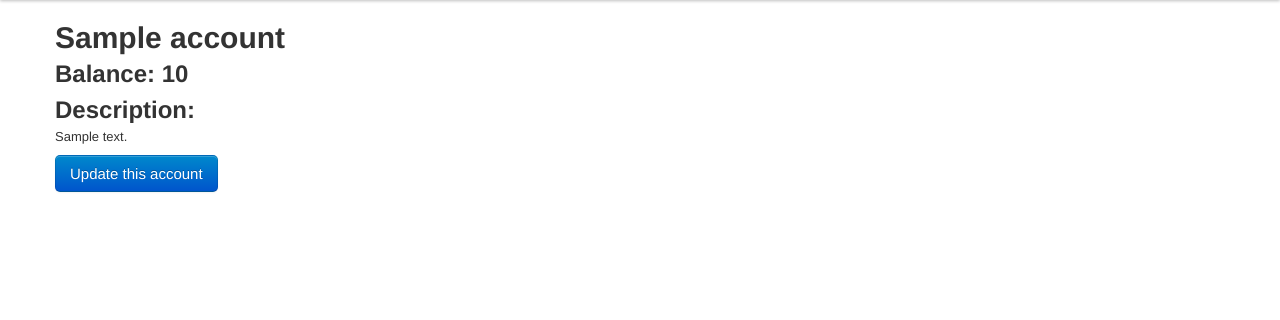
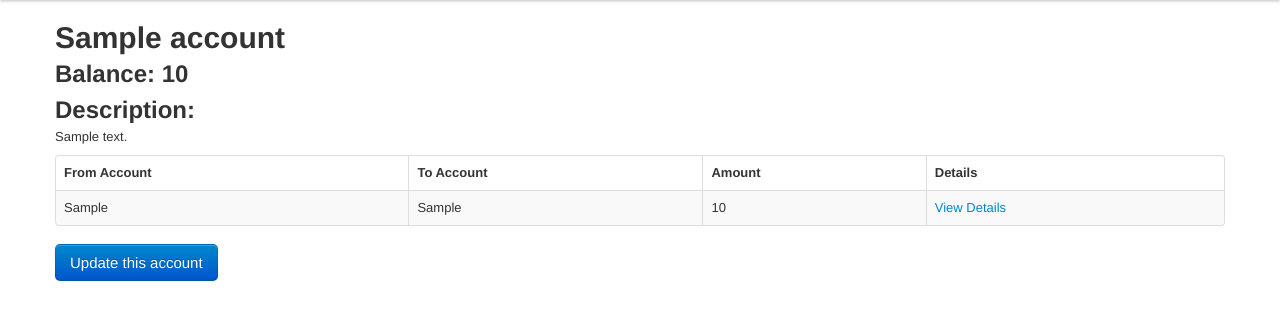
Before and after one commit to acm-uiuc/treasure-chest, a Django app: template treasureapp/templates/accounts/detail.html in a window 1280 px wide. Shown: the part 40-360 px from the top of the page. Run offline with Django 3.2, Linux system fonts and the light colour scheme; the template is opened without the code that fills it: most values are stand-ins (such as "Sample title", 1, 10 or a date in 2020).

Commit message:
Added transaction views on account page
Can now view all transactions on the account detail page. Resolves #20.

```diff
--- a/treasureapp/templates/accounts/detail.html
+++ b/treasureapp/templates/accounts/detail.html
@@ -17,7 +17,38 @@
 
 {% endif %}
 
-<!-- Controls to make a new account -->
+<!-- Transaction list for this account -->
+
+{% if transactions %}
+<table class="table table-bordered table-striped">
+    <thead>
+        <tr>
+            <th>From Account</th>
+            <th>To Account</th>
+            <th>Amount</th>
+            <th>Details</th>
+        </tr>
+    </thead>
+
+    <tbody>
+        {% for transaction in transactions %}
+        <tr>
+            <td>{{ transaction.from_acct }}</td>
+            <td>{{ transaction.to_acct }}</td>
+            <td>{{ transaction.amount }}</td>
+            <td>
+                <a href="{% url transaction_detail transaction.pk %}">
+                    View Details
+                </a>
+            </td>
+        </tr>
+        {% endfor %}
+    </tbody>
+
+</table>
+{% endif %}
+
+<!-- Controls to update account -->
 
 <p>
 <a href="{% url account_update account.pk %}" class="btn btn-primary btn-large">
```
Also changed, not shown: treasureapp/view/account.py (+8 -1 lines).
